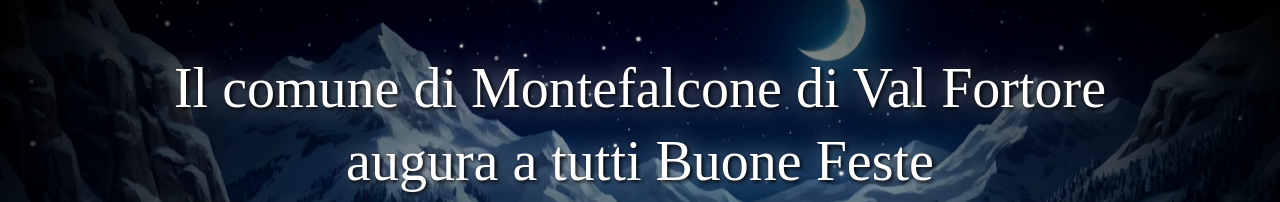
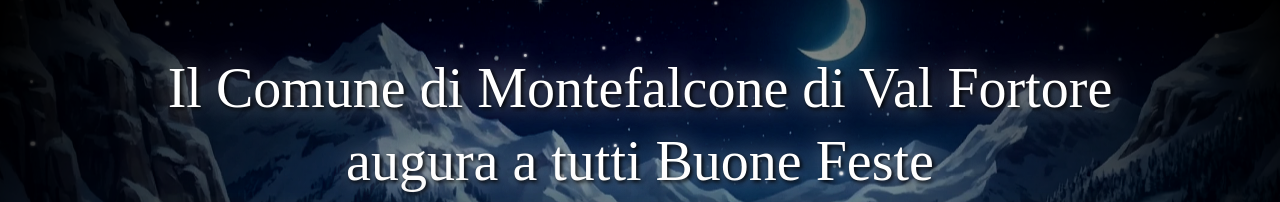
Before and after one commit to Montefalcone/live, a plain HTML site: page index.html in a window 1280 px wide. Shown: the top 202 px of the page. Drawn offline with Linux system fonts and the light colour scheme; a web font is replaced by a local one.

Commit message:
Update index.html

```diff
--- a/index.html
+++ b/index.html
@@ -158,7 +158,7 @@
     <div id="main-container">
 
         <div class="festive-message">
-            Il comune di Montefalcone di Val Fortore<br>
+            Il Comune di Montefalcone di Val Fortore<br>
             augura a tutti Buone Feste
         </div>
 
```
